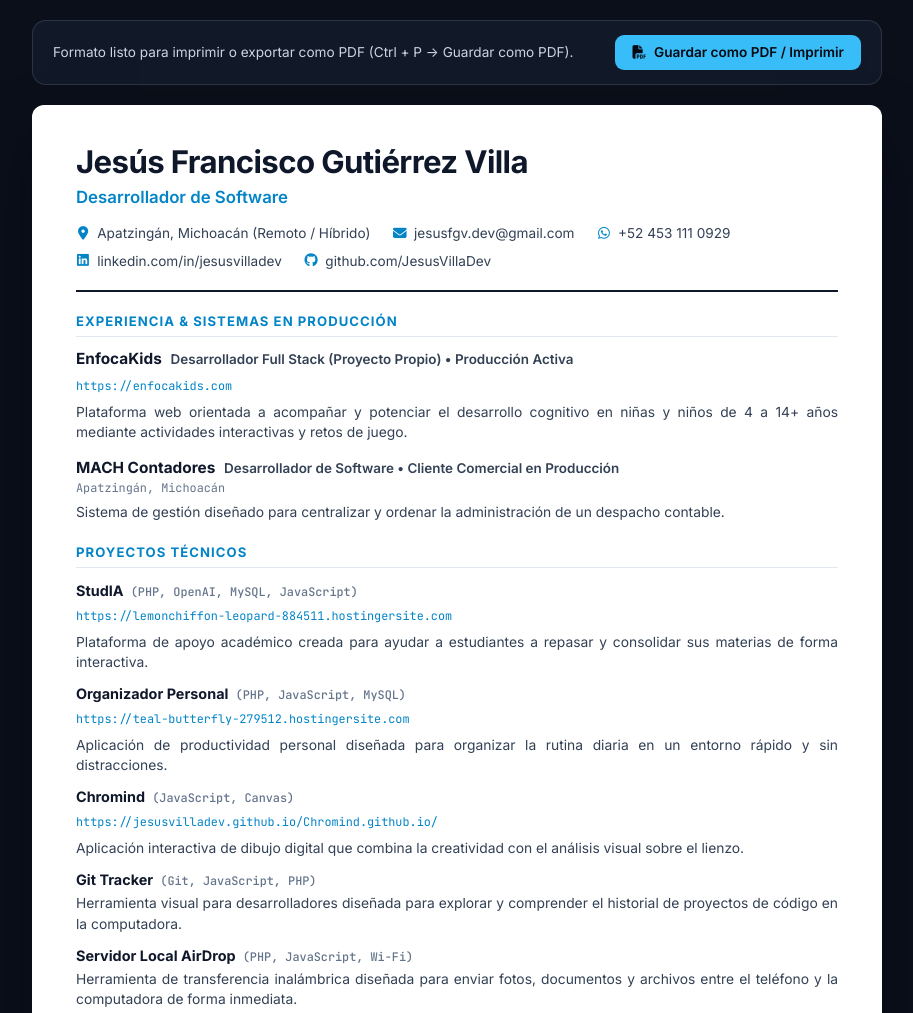
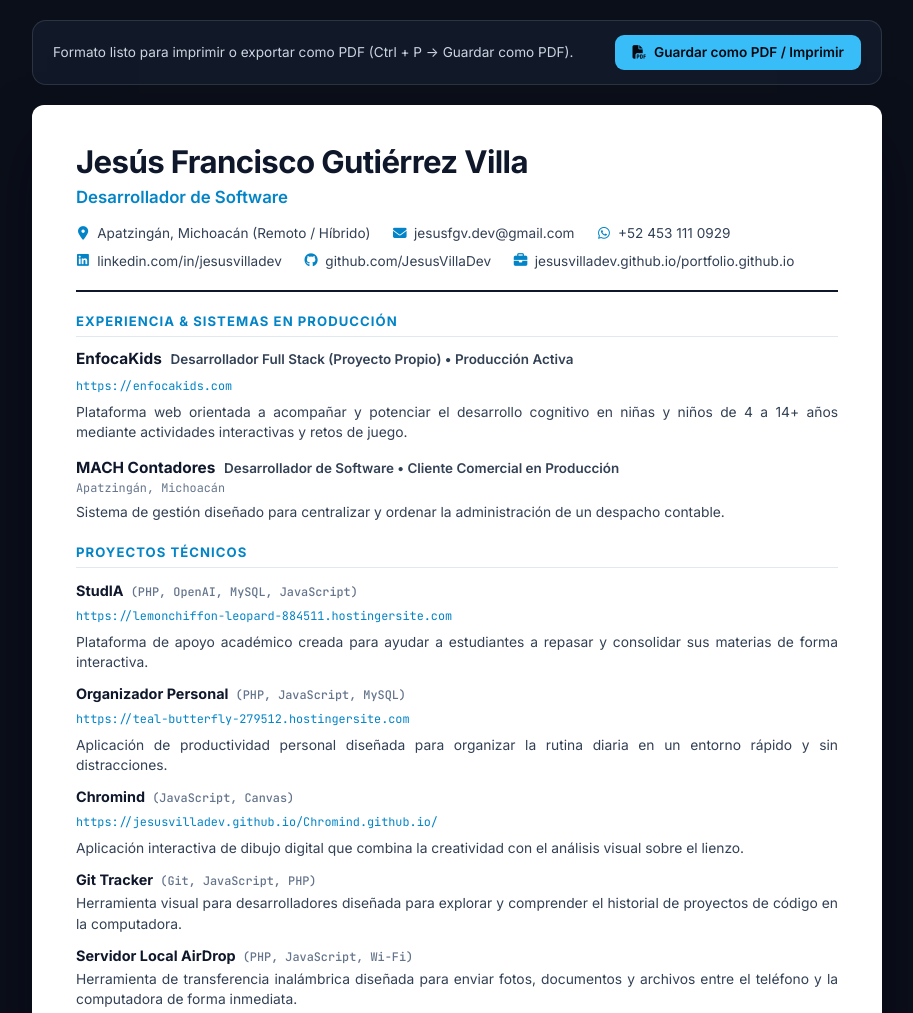
Before and after one commit to JesusVillaDev/portfolio.github.io, a plain HTML site: page cv.html in a window 1280 px wide. Shown: the top 1013 px of the page, without its empty margins (183-1096 px from the left). Drawn offline with Linux system fonts and the light colour scheme.

Commit message:
feat(cv): añadir enlace al portafolio profesional en encabezado

```diff
--- a/cv.html
+++ b/cv.html
@@ -685,6 +685,15 @@
                 >github.com/JesusVillaDev</a
               >
             </span>
+            <span class="cv-contact-item">
+              <i class="fa-solid fa-briefcase" aria-hidden="true"></i>
+              <a
+                href="https://jesusvilladev.github.io/portfolio.github.io/"
+                target="_blank"
+                rel="noopener noreferrer"
+                >jesusvilladev.github.io/portfolio.github.io</a
+              >
+            </span>
           </div>
         </div>
       </header>
```
Also changed, not shown: 1 other file.
